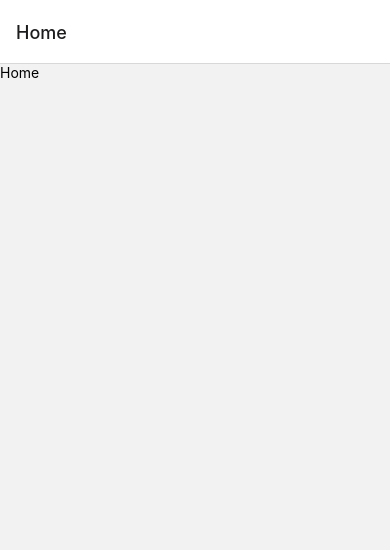
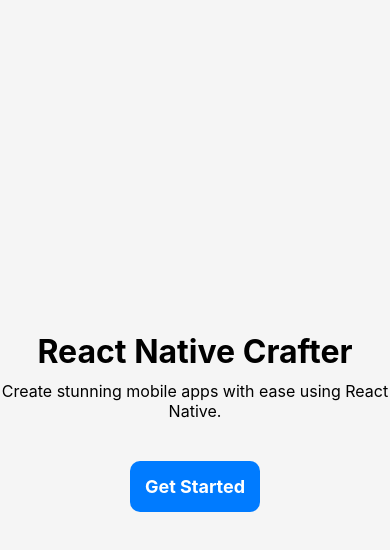
Before and after one commit to Haider-Mukhtar/ReactNative-Crafter, a React Native app: screen /Home in a window 390 px wide. Shown: the top 550 px of the page. Built offline with nearby package versions, Linux system fonts and the light colour scheme.

Commit message:
RNCrafter v0.0.9
Try to add Drawer Navigation - But Failed - Nested Navigation

```diff
--- a/App.js
+++ b/App.js
@@ -4,6 +4,7 @@
 import { createStackNavigator } from '@react-navigation/stack';
 
 import Home from './screens/Home';
+import Menu from './screens/Menu';
 
 const App = () => {
 
@@ -12,7 +13,8 @@
   return (
     <NavigationContainer>
       <Stack.Navigator>
-        <Stack.Screen name="Home" component={Home} />
+        <Stack.Screen name="Home" component={Home} options={{ headerShown: false }}/>
+        <Stack.Screen name="Menu" component={Menu} />
       </Stack.Navigator>
     </NavigationContainer>
   )
--- a/package.json
+++ b/package.json
@@ -10,6 +10,7 @@
     "test": "jest"
   },
   "dependencies": {
+    "@react-navigation/drawer": "^6.7.2",
     "@react-navigation/native": "^6.1.18",
     "@react-navigation/stack": "^6.4.1",
     "react": "18.3.1",
--- a/screens/Home.js
+++ b/screens/Home.js
@@ -1,14 +1,58 @@
-import { StyleSheet, Text, View } from 'react-native'
+import { StyleSheet, Text, TouchableOpacity, View } from 'react-native'
 import React from 'react'
+import { useNavigation } from '@react-navigation/native';
+import Menu from './Menu';
 
 const Home = () => {
+  const navigation = useNavigation();
   return (
-    <View>
-      <Text>Home</Text>
+    <View style={styles.container}>
+      <Text style={styles.title}>React Native Crafter</Text>
+      <Text style={styles.description}>
+        Create stunning mobile apps with ease using React Native.
+      </Text>
+      <TouchableOpacity style={styles.button} onPress={() => navigation.navigate(Menu)}>
+        <Text style={styles.buttonText}>Get Started</Text>
+      </TouchableOpacity>
     </View>
   )
 }
 
 export default Home
 
-const styles = StyleSheet.create({})
+const styles = StyleSheet.create({
+  container: {
+    flex: 1,
+    justifyContent: 'center',
+    alignItems: 'center',
+    backgroundColor: '#f5f5f5',
+  },
+  logo: {
+    width:
+      200,
+    height: 200,
+    marginBottom: 20,
+  },
+  title: {
+    fontSize: 32,
+    fontWeight: 'bold',
+    marginBottom: 10,
+    color: '#000000',
+  },
+  description: {
+    fontSize: 16,
+    textAlign: 'center',
+    marginBottom: 40,
+    color: '#000000',
+  },
+  button: {
+    backgroundColor: '#007bff',
+    padding: 15,
+    borderRadius: 10,
+  },
+  buttonText: {
+    color: '#fff',
+    fontSize: 18,
+    fontWeight: 'bold',
+  },
+})
--- /dev/null
+++ b/screens/Menu.js
@@ -0,0 +1,14 @@
+import { StyleSheet, Text, View } from 'react-native'
+import React from 'react'
+
+const Menu = () => {
+  return (
+    <View>
+      <Text>Menu</Text>
+    </View>
+  )
+}
+
+export default Menu
+
+const styles = StyleSheet.create({})
```
Also changed, not shown: 1 other file (tests, documents, lock files or other folders).
